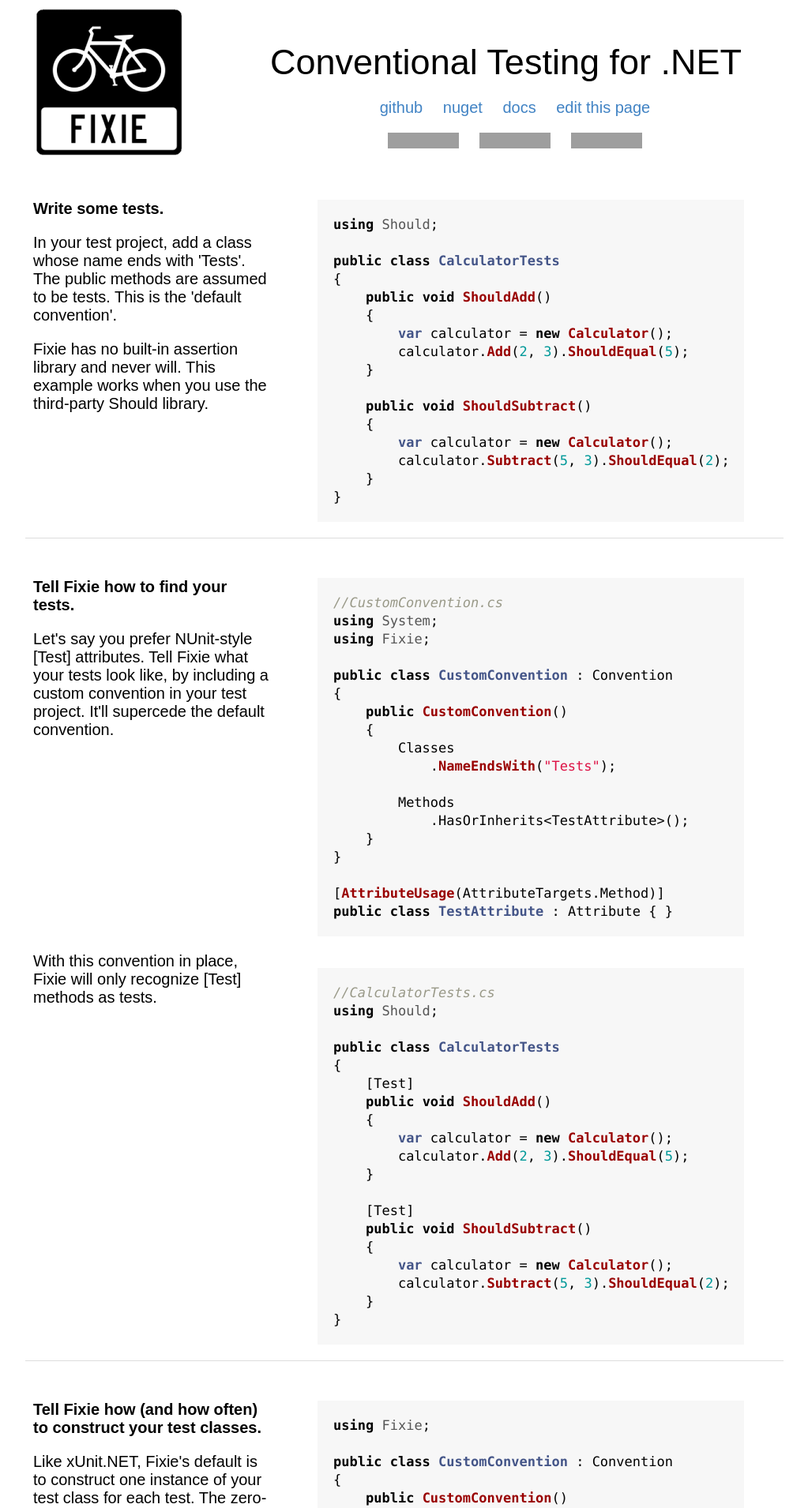
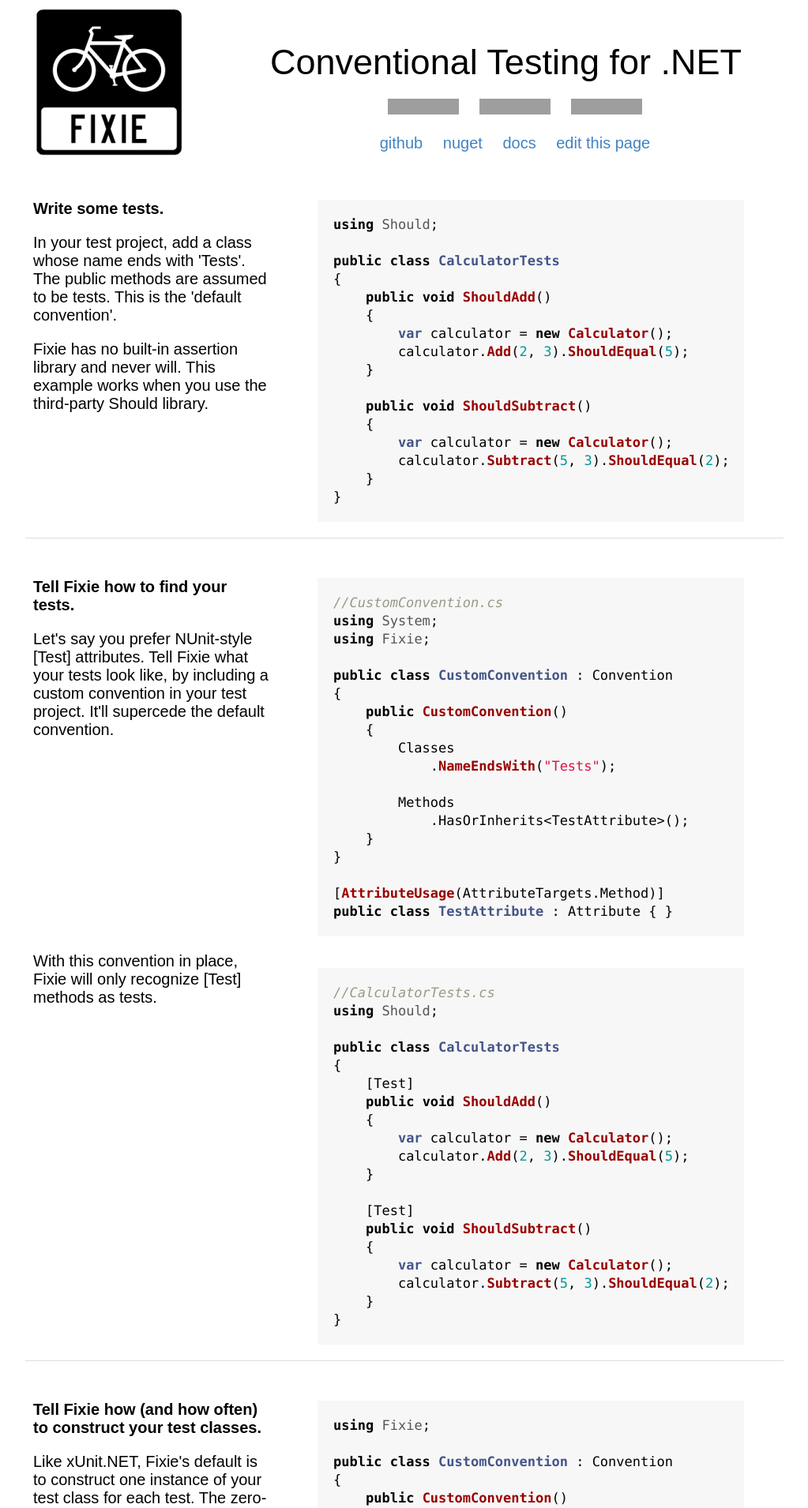
Before and after one commit to fixie/fixie.github.io, a Jekyll site: the page built from index.html, in a window 1280 px wide. Shown: the top 1910 px of the page at 79% size, without its empty margins (128-1151 px from the left). Built offline with Jekyll 4.4.1, drawn with Linux system fonts in a browser that asks for light colours; grey boxes are pictures that could not be loaded.

Commit message:
Relocate badges.

```diff
--- a/_layouts/default.html
+++ b/_layouts/default.html
@@ -26,16 +26,16 @@
 
         <div class="eleven columns omega">
           <p id="title">Conventional Testing for .NET</p>
+          <ul id="badges">
+            <li><a href="https://ci.appveyor.com/project/plioi/fixie/branch/master"><img src="https://ci.appveyor.com/api/projects/status/o5uuuqq6m61xudkw/branch/master?svg=true&pendingText=master%20-%20pending&passingText=master%20-%20passing&failingText=master%20-%20failing" alt="master"></a></li>
+            <li><a href="https://ci.appveyor.com/project/plioi/fixie/branch/dev"><img src="https://ci.appveyor.com/api/projects/status/o5uuuqq6m61xudkw/branch/dev?svg=true&pendingText=dev%20-%20pending&passingText=dev%20-%20passing&failingText=dev%20-%20failing" alt="dev"></a></li>
+            <li><a href="https://gitter.im/fixie/fixie?utm_source=badge&utm_medium=badge&utm_campaign=pr-badge&utm_content=badge"><img src="https://badges.gitter.im/Join%20Chat.svg" alt="Join the chat at https://gitter.im/fixie/fixie"></a></li>
+          </ul>
           <ul id="navigation">
             <li><a href="https://github.com/fixie/fixie">github</a></li>
             <li><a href="http://www.nuget.org/packages/fixie">nuget</a></li>
             <li><a href="/docs">docs</a></li>
             <li><a href="https://github.com/fixie/fixie.github.io/blob/master/{{ page.path }}" target="_blank">edit this page</a></li>
-          </ul>
-          <ul id="badges">
-            <li><a href="https://ci.appveyor.com/project/plioi/fixie/branch/master"><img src="https://ci.appveyor.com/api/projects/status/o5uuuqq6m61xudkw/branch/master?svg=true&pendingText=master%20-%20pending&passingText=master%20-%20passing&failingText=master%20-%20failing" alt="master"></a></li>
-            <li><a href="https://ci.appveyor.com/project/plioi/fixie/branch/dev"><img src="https://ci.appveyor.com/api/projects/status/o5uuuqq6m61xudkw/branch/dev?svg=true&pendingText=dev%20-%20pending&passingText=dev%20-%20passing&failingText=dev%20-%20failing" alt="dev"></a></li>
-            <li><a href="https://gitter.im/fixie/fixie?utm_source=badge&utm_medium=badge&utm_campaign=pr-badge&utm_content=badge"><img src="https://badges.gitter.im/Join%20Chat.svg" alt="Join the chat at https://gitter.im/fixie/fixie"></a></li>
           </ul>
         </div>
       </div>
```
